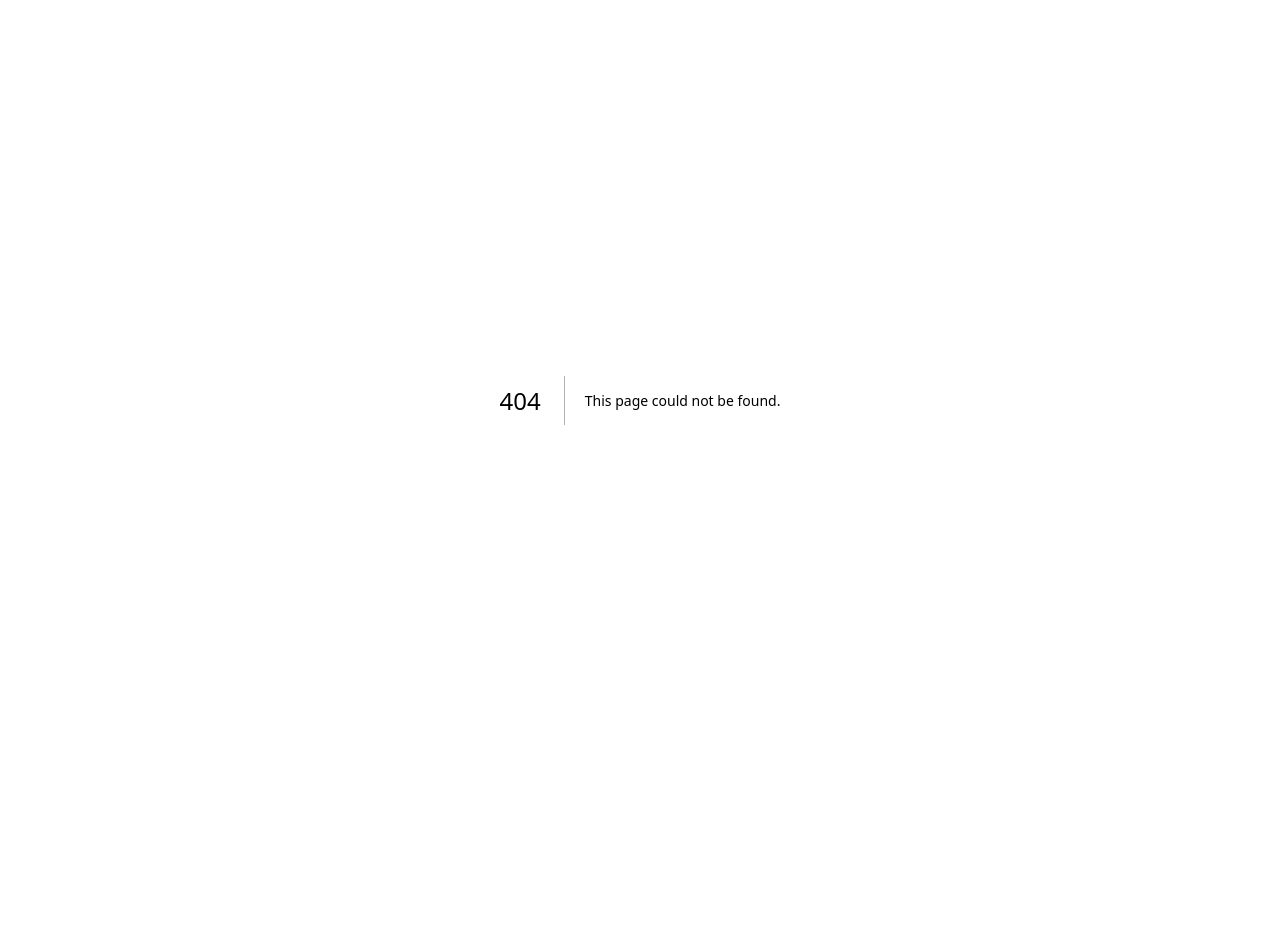
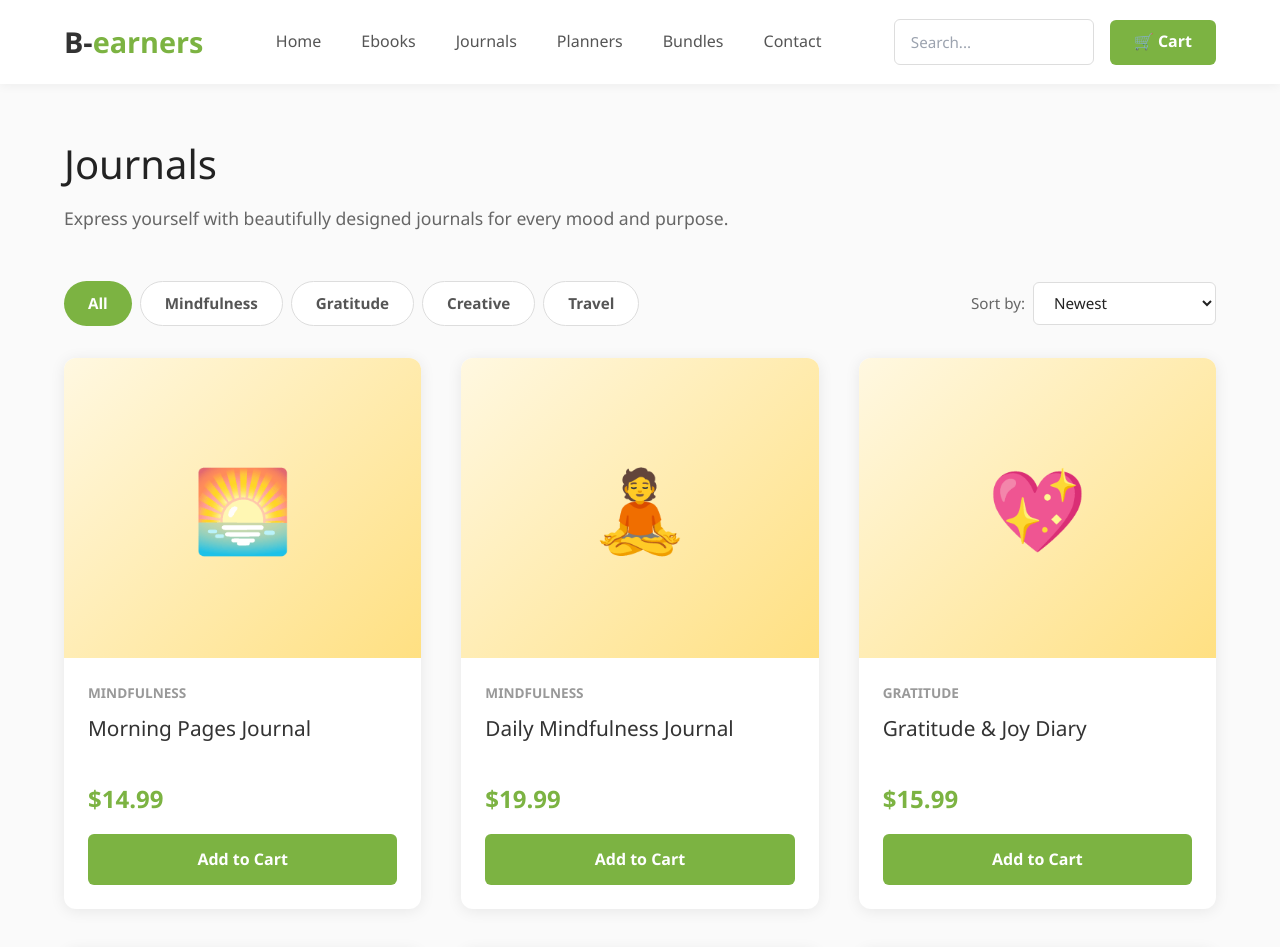
Before and after one commit to bearners676-debug/tina-nextjs-starter, a Next.js app: page /journals in a window 1280 px wide. Before the commit this address had no page. Shown: the top 947 px of the page. Before the commit the page ends 800 px from the top, so only its background shows below. Built offline with nearby package versions, Linux system fonts and the light colour scheme.

Commit message:
Add journals page with filters and cart

```diff
--- /dev/null
+++ b/app/journals/page.tsx
@@ -0,0 +1,167 @@
+'use client';
+
+import Navigation from '@/components/Navigation';
+import Footer from '@/components/Footer';
+import { useState } from 'react';
+import { useCart } from '@/lib/cart-context';
+
+const journals = [
+  { id: 'journal-1', title: 'Morning Pages Journal', price: 14.99, category: 'Mindfulness', image: '🌅' },
+  { id: 'journal-2', title: 'Daily Mindfulness Journal', price: 19.99, category: 'Mindfulness', image: '🧘' },
+  { id: 'journal-3', title: 'Gratitude & Joy Diary', price: 15.99, category: 'Gratitude', image: '💖' },
+  { id: 'journal-4', title: 'Bullet Journal Pro', price: 18.99, category: 'Creative', image: '🎨' },
+  { id: 'journal-5', title: 'Creative Sketching Journal', price: 17.50, category: 'Creative', image: '✏️' },
+  { id: 'journal-6', title: 'Thankful Every Day', price: 12.99, category: 'Gratitude', image: '🙏' },
+  { id: 'journal-7', title: 'Travel Memory Book', price: 21.99, category: 'Travel', image: '✈️' },
+  { id: 'journal-8', title: 'Adventure Log', price: 16.50, category: 'Travel', image: '🗺️' },
+];
+
+export default function JournalsPage() {
+  const [filter, setFilter] = useState('All');
+  const [sort, setSort] = useState('newest');
+
+  const filteredJournals = journals.filter(journal =>
+    filter === 'All' ? true : journal.category === filter
+  );
+
+  const sortedJournals = [...filteredJournals].sort((a, b) => {
+    if (sort === 'price-low') return a.price - b.price;
+    if (sort === 'price-high') return b.price - a.price;
+    return 0; // newest - keep original order
+  });
+
+  return (
+    <>
+      <Navigation />
+
+      <div style={{ minHeight: '80vh', background: '#fafafa', padding: '3rem 5%' }}>
+        <div style={{ maxWidth: '1400px', margin: '0 auto' }}>
+
+          {/* Page Header */}
+          <div style={{ marginBottom: '3rem' }}>
+            <h1 style={{ fontSize: '2.5rem', marginBottom: '0.5rem', color: '#222' }}>Journals</h1>
+            <p style={{ fontSize: '1.1rem', color: '#666' }}>
+              Express yourself with beautifully designed journals for every mood and purpose.
+            </p>
+          </div>
+
+          {/* Filters & Sort */}
+          <div style={{ display: 'flex', justifyContent: 'space-between', alignItems: 'center', marginBottom: '2rem', flexWrap: 'wrap', gap: '1rem' }}>
+
+            {/* Category Filter */}
+            <div style={{ display: 'flex', gap: '0.5rem', flexWrap: 'wrap' }}>
+              {['All', 'Mindfulness', 'Gratitude', 'Creative', 'Travel'].map((category) => (
+                <button
+                  key={category}
+                  onClick={() => setFilter(category)}
+                  style={{
+                    padding: '0.6rem 1.5rem',
+                    background: filter === category ? '#7CB342' : 'white',
+                    color: filter === category ? 'white' : '#555',
+                    border: filter === category ? 'none' : '1px solid #ddd',
+                    borderRadius: '25px',
+                    fontWeight: 600,
+                    cursor: 'pointer',
+                    fontSize: '0.95rem',
+                    transition: 'all 0.3s'
+                  }}
+                >
+                  {category}
+                </button>
+              ))}
+            </div>
+
+            {/* Sort Dropdown */}
+            <div style={{ display: 'flex', alignItems: 'center', gap: '0.5rem' }}>
+              <span style={{ color: '#666', fontSize: '0.95rem' }}>Sort by:</span>
+              <select
+                value={sort}
+                onChange={(e) => setSort(e.target.value)}
+                style={{
+                  padding: '0.6rem 1rem',
+                  border: '1px solid #ddd',
+                  borderRadius: '6px',
+                  fontSize: '0.95rem',
+                  background: 'white',
+                  cursor: 'pointer'
+                }}
+              >
+                <option value="newest">Newest</option>
+                <option value="price-low">Price: Low to High</option>
+                <option value="price-high">Price: High to Low</option>
+              </select>
+            </div>
+          </div>
+
+          {/* Products Grid */}
+          <div className="products-grid">
+            {sortedJournals.map((journal) => (
+              <ProductCard key={journal.id} product={journal} />
+            ))}
+          </div>
+
+          {/* No Results */}
+          {sortedJournals.length === 0 && (
+            <div style={{ textAlign: 'center', padding: '4rem', background: 'white', borderRadius: '12px' }}>
+              <div style={{ fontSize: '4rem', marginBottom: '1rem' }}>📔</div>
+              <h3 style={{ fontSize: '1.5rem', marginBottom: '0.5rem', color: '#333' }}>No journals found</h3>
+              <p style={{ color: '#666' }}>Try adjusting your filters</p>
+            </div>
+          )}
+        </div>
+      </div>
+
+      <Footer />
+    </>
+  );
+}
+
+function ProductCard({ product }: { product: typeof journals[0] }) {
+  const { addToCart } = useCart();
+  const [added, setAdded] = useState(false);
+
+  const handleAddToCart = () => {
+    addToCart({
+      id: product.id,
+      title: product.title,
+      price: product.price,
+      type: 'journal',
+      category: product.category
+    });
+    setAdded(true);
+    setTimeout(() => setAdded(false), 2000);
+  };
+
+  return (
+    <div className="product-card">
+      <div style={{ width: '100%', height: '300px', background: 'linear-gradient(135deg, #fff8e1 0%, #ffe082 100%)', display: 'flex', alignItems: 'center', justifyContent: 'center', fontSize: '5rem' }}>
+        {product.image}
+      </div>
+      <div style={{ padding: '1.5rem' }}>
+        <div style={{ fontSize: '0.85rem', color: '#999', textTransform: 'uppercase', marginBottom: '0.5rem', fontWeight: 600 }}>
+          {product.category}
+        </div>
+        <h3 style={{ fontSize: '1.3rem', marginBottom: '0.5rem', color: '#333', minHeight: '60px' }}>{product.title}</h3>
+        <p style={{ fontSize: '1.5rem', color: '#7CB342', fontWeight: 700, marginBottom: '1rem' }}>${product.price.toFixed(2)}</p>
+
+        <button
+          onClick={handleAddToCart}
+          style={{
+            width: '100%',
+            padding: '0.8rem',
+            background: added ? '#FFB300' : '#7CB342',
+            color: 'white',
+            border: 'none',
+            borderRadius: '6px',
+            fontSize: '1rem',
+            fontWeight: 600,
+            cursor: 'pointer',
+            transition: 'all 0.3s'
+          }}
+        >
+          {added ? '✓ Added to Cart!' : 'Add to Cart'}
+        </button>
+      </div>
+    </div>
+  );
+}
```
